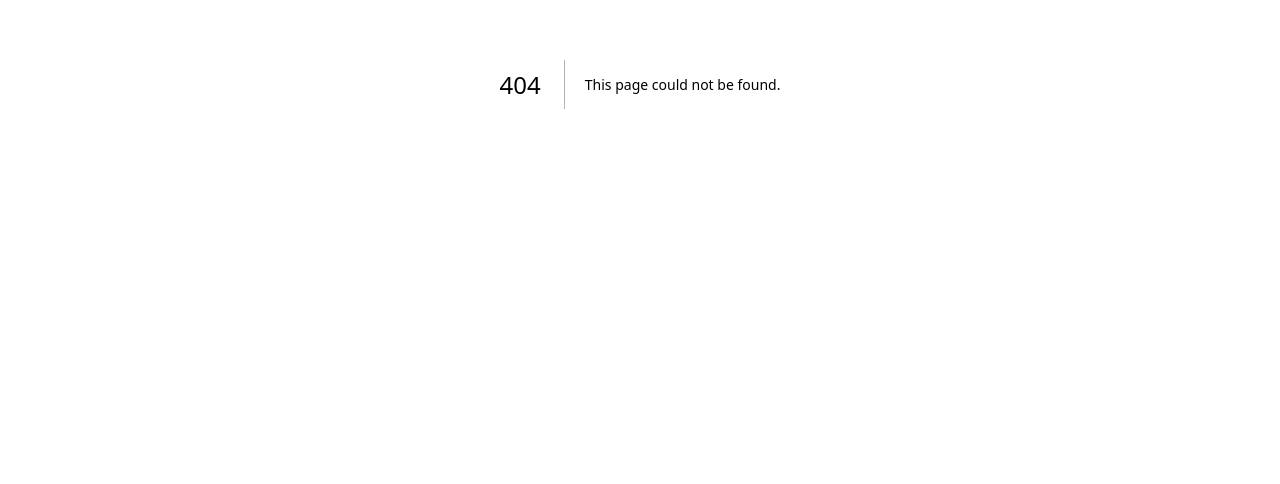
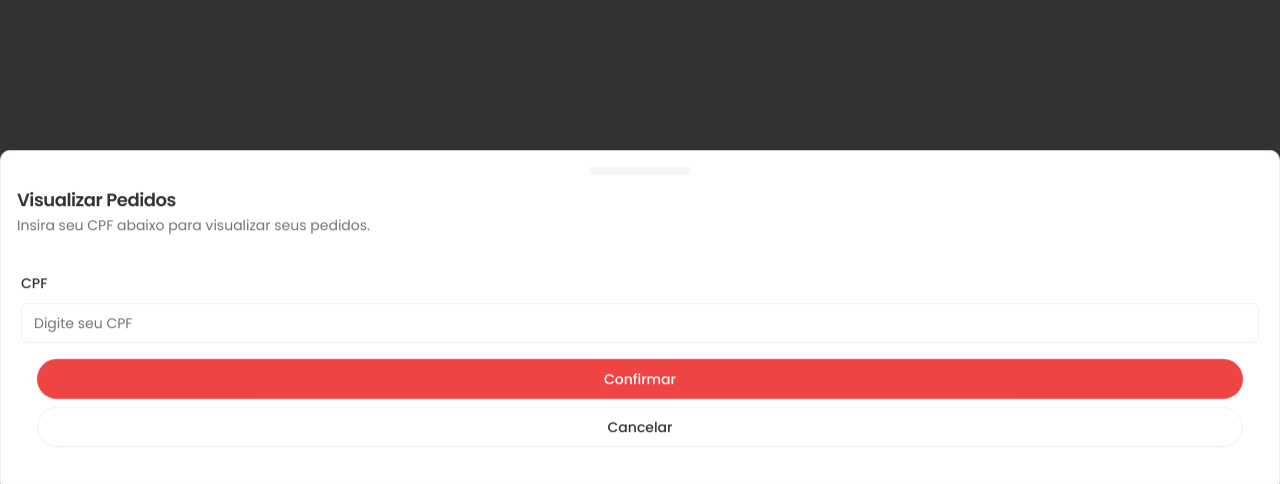
Before and after one commit to davifdev/FSW-Donalds, a Next.js app: page /1/orders in a window 1280 px wide. Before the commit this address had no page. Shown: the part 316-800 px from the top of the page. Built offline with nearby package versions, Linux system fonts and the light colour scheme; no server answers.

Commit message:
feat: add orders page

```diff
--- a/package.json
+++ b/package.json
@@ -15,6 +15,7 @@
     "@radix-ui/react-dialog": "^1.1.19",
     "@radix-ui/react-label": "^2.1.11",
     "@radix-ui/react-scroll-area": "^1.2.14",
+    "@radix-ui/react-separator": "^1.1.11",
     "@radix-ui/react-slot": "^1.3.0",
     "class-variance-authority": "^0.7.1",
     "clsx": "^2.1.1",
--- a/src/app/[slug]/menu/actions/create-order.ts
+++ b/src/app/[slug]/menu/actions/create-order.ts
@@ -1,4 +1,6 @@
 "use server";
+
+import { redirect } from "next/navigation";
 
 import { db } from "@/lib/prisma";
 
@@ -59,4 +61,6 @@
       ),
     },
   });
+
+  redirect(`/${input.slug}/orders`);
 };
--- a/src/app/[slug]/menu/components/finish-order-dialog.tsx
+++ b/src/app/[slug]/menu/components/finish-order-dialog.tsx
@@ -117,10 +117,6 @@
                   </FormItem>
                 )}
               />
-            </form>
-          </Form>
-          <Form {...form}>
-            <form onSubmit={form.handleSubmit(onSubmit)}>
               <FormField
                 control={form.control}
                 name="cpf"
--- /dev/null
+++ b/src/app/[slug]/orders/components/cpf-form.tsx
@@ -0,0 +1,117 @@
+"use client";
+
+import { zodResolver } from "@hookform/resolvers/zod";
+import { usePathname, useRouter } from "next/navigation";
+import { useForm } from "react-hook-form";
+import { PatternFormat } from "react-number-format";
+import z from "zod";
+
+import { Button } from "@/components/ui/button";
+import {
+  Drawer,
+  DrawerClose,
+  DrawerContent,
+  DrawerDescription,
+  DrawerFooter,
+  DrawerHeader,
+  DrawerTitle,
+} from "@/components/ui/drawer";
+import {
+  Form,
+  FormControl,
+  FormField,
+  FormItem,
+  FormLabel,
+  FormMessage,
+} from "@/components/ui/form";
+import { Input } from "@/components/ui/input";
+
+import { isValidCpf, removeCpfPunctuation } from "../../menu/helpers/cpf";
+
+const formSchema = z.object({
+  cpf: z
+    .string()
+    .trim()
+    .min(1, "O CPF é obrigatório.")
+    .refine((value) => isValidCpf(value), "CPF Inválido"),
+});
+
+type FormSchema = z.infer<typeof formSchema>;
+
+const CpfForm = () => {
+  const router = useRouter();
+  const pathname = usePathname();
+  const form = useForm<FormSchema>({
+    resolver: zodResolver(formSchema),
+    defaultValues: {
+      cpf: "",
+    },
+  });
+
+  const onSubmit = (data: FormSchema) => {
+    router.push(`${pathname}?cpf=${removeCpfPunctuation(data.cpf)}`);
+  };
+
+  const handleCancel = () => {
+    router.back();
+  };
+
+  return (
+    <Drawer open>
+      <DrawerContent>
+        <DrawerHeader>
+          <DrawerTitle>Visualizar Pedidos</DrawerTitle>
+          <DrawerDescription>
+            Insira seu CPF abaixo para visualizar seus pedidos.
+          </DrawerDescription>
+        </DrawerHeader>
+
+        <div className="space-y-3 p-5">
+          <Form {...form}>
+            <form onSubmit={form.handleSubmit(onSubmit)}>
+              <FormField
+                control={form.control}
+                name="cpf"
+                render={({ field }) => (
+                  <FormItem>
+                    <FormLabel>CPF</FormLabel>
+                    <FormControl>
+                      <PatternFormat
+                        placeholder="Digite seu CPF"
+                        format="###.###.###-##"
+                        customInput={Input}
+                        {...field}
+                      />
+                    </FormControl>
+                    <FormMessage />
+                  </FormItem>
+                )}
+              />
+              <DrawerFooter>
+                <Button
+                  type="submit"
+                  className="rounded-full text-white"
+                  variant="destructive"
+                >
+                  Confirmar
+                </Button>
+                <DrawerClose asChild>
+                  <Button
+                    variant="outline"
+                    className="rounded-full"
+                    type="button"
+                    onClick={handleCancel}
+                  >
+                    Cancelar
+                  </Button>
+                </DrawerClose>
+              </DrawerFooter>
+            </form>
+          </Form>
+        </div>
+      </DrawerContent>
+    </Drawer>
+  );
+};
+
+export default CpfForm;
--- /dev/null
+++ b/src/app/[slug]/orders/components/order-list.tsx
@@ -0,0 +1,87 @@
+import { ChevronLeftIcon, ScrollTextIcon } from "lucide-react";
+import Image from "next/image";
+
+import { Button } from "@/components/ui/button";
+import { Card, CardContent } from "@/components/ui/card";
+import { Separator } from "@/components/ui/separator";
+import { formatCurrency } from "@/helpers/format-currency";
+
+import { OrderStatus, Prisma } from "../../../../../generated/prisma/browser";
+
+interface OrderListProps {
+  orders: Array<
+    Prisma.OrderGetPayload<{
+      include: {
+        restaurant: {
+          select: {
+            name: true;
+            avatarImageUrl: true;
+          };
+        };
+        orderProducts: {
+          include: {
+            product: true;
+          };
+        };
+      };
+    }>
+  >;
+}
+
+const getStatusLabel = (status: OrderStatus) => {
+  if (status === "FINISHED") return "Finalizado";
+  if (status === "IN_PREPARATION") return "Em preparo";
+  if (status === "PENDING") return "Pendente";
+  return "";
+};
+
+const OrderList = ({ orders }: OrderListProps) => {
+  return (
+    <div className="space-y-6 p-6">
+      <div className="flex items-center justify-between">
+        <Button variant="outline" size="icon">
+          <ChevronLeftIcon />
+        </Button>
+      </div>
+      <div className="flex items-center gap-3">
+        <ScrollTextIcon />
+        <h2 className="text-lg font-semibold">Meus pedidos</h2>
+      </div>
+      {orders.map((order) => (
+        <Card key={order.id}>
+          <CardContent className="space-y-4 p-5">
+            <div
+              className={`w-fit rounded-full px-2 py-1 text-xs font-semibold ${order.status === OrderStatus.FINISHED ? "bg-green-500 text-white" : "bg-gray-200 text-gray-500"}`}
+            >
+              {getStatusLabel(order.status)}
+            </div>
+            <div className="flex items-center gap-2">
+              <div className="relative h-5 w-5">
+                <Image
+                  fill
+                  src={order.restaurant.avatarImageUrl}
+                  alt={order.restaurant.name}
+                  className="rounded-full"
+                />
+              </div>
+              <p className="text-sm font-semibold">{order.restaurant.name}</p>
+            </div>
+            <Separator />
+            {order.orderProducts.map((orderProduct) => (
+              <div key={orderProduct.id} className="flex items-center gap-2">
+                <div className="flex h-5 w-5 items-center justify-center rounded-full bg-gray-400 text-xs text-white">
+                  {orderProduct.quantity}
+                </div>
+                <p className="text-sm">{orderProduct.product.name}</p>
+              </div>
+            ))}
+            <Separator />
+            <p className="text-sm font-medium">{formatCurrency(order.total)}</p>
+          </CardContent>
+        </Card>
+      ))}
+    </div>
+  );
+};
+
+export default OrderList;
--- /dev/null
+++ b/src/app/[slug]/orders/page.tsx
@@ -0,0 +1,43 @@
+import { db } from "@/lib/prisma";
+
+import { isValidCpf, removeCpfPunctuation } from "../menu/helpers/cpf";
+import CpfForm from "./components/cpf-form";
+import OrderList from "./components/order-list";
+
+interface OrdersPageProps {
+  searchParams: Promise<{ cpf: string }>;
+}
+
+const OrdersPage = async ({ searchParams }: OrdersPageProps) => {
+  const { cpf } = await searchParams;
+  if (!cpf) {
+    return <CpfForm />;
+  }
+
+  if (!isValidCpf(cpf)) {
+    return <CpfForm />;
+  }
+
+  const orders = await db.order.findMany({
+    where: {
+      customerCpf: removeCpfPunctuation(cpf),
+    },
+    include: {
+      restaurant: {
+        select: {
+          name: true,
+          avatarImageUrl: true,
+        },
+      },
+      orderProducts: {
+        include: {
+          product: true,
+        },
+      },
+    },
+  });
+
+  return <OrderList orders={orders} />;
+};
+
+export default OrdersPage;
--- /dev/null
+++ b/src/components/ui/separator.tsx
@@ -0,0 +1,31 @@
+"use client"
+
+import * as React from "react"
+import * as SeparatorPrimitive from "@radix-ui/react-separator"
+
+import { cn } from "@/lib/utils"
+
+const Separator = React.forwardRef<
+  React.ElementRef<typeof SeparatorPrimitive.Root>,
+  React.ComponentPropsWithoutRef<typeof SeparatorPrimitive.Root>
+>(
+  (
+    { className, orientation = "horizontal", decorative = true, ...props },
+    ref
+  ) => (
+    <SeparatorPrimitive.Root
+      ref={ref}
+      decorative={decorative}
+      orientation={orientation}
+      className={cn(
+        "shrink-0 bg-border",
+        orientation === "horizontal" ? "h-[1px] w-full" : "h-full w-[1px]",
+        className
+      )}
+      {...props}
+    />
+  )
+)
+Separator.displayName = SeparatorPrimitive.Root.displayName
+
+export { Separator }
```
Also changed, not shown: 1 other file (tests, documents, lock files or other folders).
